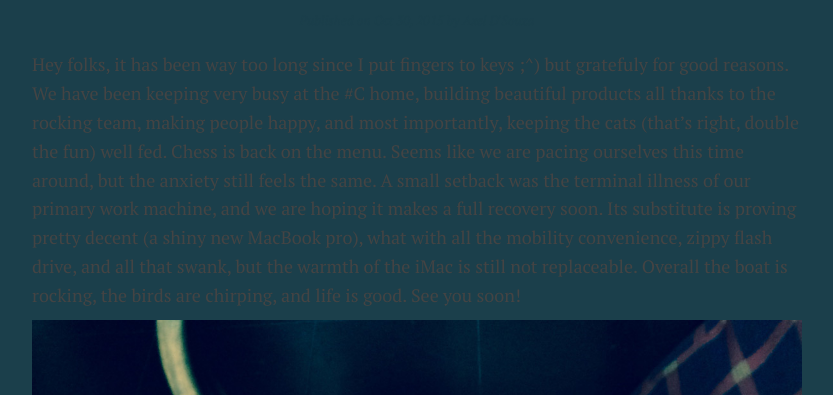
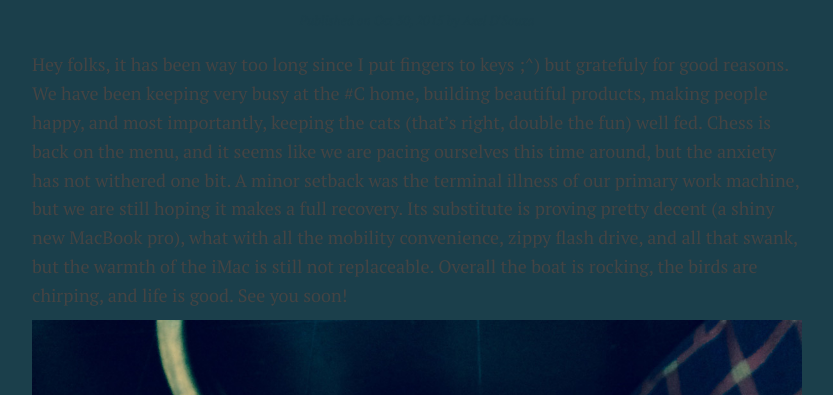
Before and after one commit to HashCookies/hashcookies.github.io, a Jekyll site: the page built from _posts/2015-10-30-hello-again-world.markdown, in a window 1280 px wide. Shown: the part 177-572 px from the top of the page, without its empty margins (223-1056 px from the left). Built offline with Jekyll 4.4.1, drawn with Linux system fonts in a browser that asks for light colours; nearby versions of some CDN libraries; comment, search, counter and statistics services are not loaded.

Commit message:
Editing blog

```diff
--- a/_posts/2015-10-30-hello-again-world.markdown
+++ b/_posts/2015-10-30-hello-again-world.markdown
@@ -7,7 +7,7 @@ image: <meta property="og:image" content="http://hashcooki.es/_site/assets/image
 author: "Axel D'Souza"
 ---
 
-Hey folks, it has been way too long since I put fingers to keys ;^) but gratefuly for good reasons. We have been keeping very busy at the #C home, building beautiful products all thanks to the rocking team, making people happy, and most importantly, keeping the cats (that's right, double the fun) well fed. Chess is back on the menu. Seems like we are pacing ourselves this time around, but the anxiety still feels the same. A small setback was the terminal illness of our primary work machine, and we are hoping it makes a full recovery soon. Its substitute is proving pretty decent (a shiny new MacBook pro), what with all the mobility convenience, zippy flash drive, and all that swank, but the warmth of the iMac is still not replaceable. Overall the boat is rocking, the birds are chirping, and life is good. See you soon!
+Hey folks, it has been way too long since I put fingers to keys ;^) but gratefuly for good reasons. We have been keeping very busy at the #C home, building beautiful products, making people happy, and most importantly, keeping the cats (that's right, double the fun) well fed. Chess is back on the menu, and it seems like we are pacing ourselves this time around, but the anxiety has not withered one bit. A minor setback was the terminal illness of our primary work machine, but we are still hoping it makes a full recovery. Its substitute is proving pretty decent (a shiny new MacBook pro), what with all the mobility convenience, zippy flash drive, and all that swank, but the warmth of the iMac is still not replaceable. Overall the boat is rocking, the birds are chirping, and life is good. See you soon!
 
 <span style="padding-top: 50px;">![New cat]({{site.hashcooki.es/ }}/assets/images/kitty-bitty.jpg)</span>
 <span class="pull-right">*...Kit-Bit jr.*</span>
```
